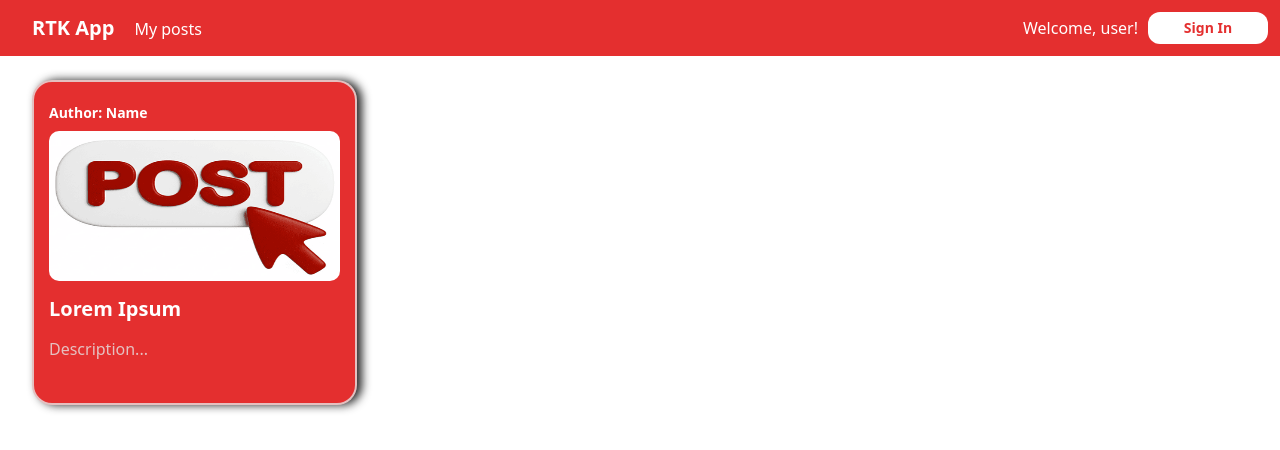
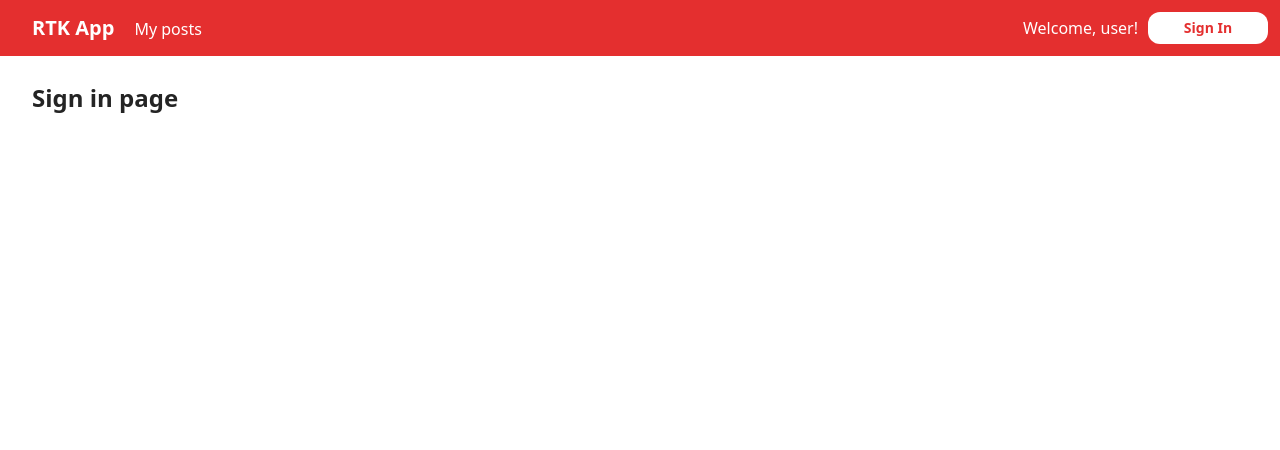
Before and after one commit to hybdev-01/users-post-rtk, a React (Vite) app: page /auth in a window 1280 px wide. Shown: the top 450 px of the page. Built offline with nearby package versions, Linux system fonts and the light colour scheme.

Commit message:
routing added

```diff
--- a/package.json
+++ b/package.json
@@ -12,7 +12,8 @@
   "dependencies": {
     "clsx": "^2.1.1",
     "react": "^19.1.1",
-    "react-dom": "^19.1.1"
+    "react-dom": "^19.1.1",
+    "react-router-dom": "^6.30.1"
   },
   "devDependencies": {
     "@eslint/js": "^9.33.0",
--- a/src/App.tsx
+++ b/src/App.tsx
@@ -1,19 +1,7 @@
-import { Card } from "components/UI/Card";
-
-import PostImg from "assets/images/post-img.png";
-import Layout from "components/Layout/Layout";
+import AppRouter from "app/routers/AppRouter";
 
 function App() {
-  return (
-    <Layout>
-      <Card
-        imgSrc={PostImg}
-        title="Lorem Ipsum"
-        description="Description..."
-        topText="Author: Name"
-      />
-    </Layout>
-  );
+  return <AppRouter />;
 }
 
 export default App;
--- /dev/null
+++ b/src/app/routers/AppRouter.tsx
@@ -0,0 +1,17 @@
+import Layout from "components/Layout";
+import Home from "pages/Home";
+import { Route, Routes } from "react-router-dom";
+
+export const AppRouter = () => {
+  return (
+    <Routes>
+      <Route path="/" element={<Layout />}>
+        <Route index element={<Home />} />
+        <Route path="my-posts" element={<h2>My posts...</h2>} />
+        <Route path="auth" element={<h2>Sign in page</h2>} />
+      </Route>
+    </Routes>
+  );
+};
+
+export default AppRouter;
--- a/src/components/Layout/Header.module.css
+++ b/src/components/Layout/Header.module.css
@@ -57,6 +57,11 @@
 
    a {
       color: white;
+
+      &.active {
+         color: yellow;
+         font-weight: bold;
+      }
    }
 
 }
--- a/src/components/Layout/Header.tsx
+++ b/src/components/Layout/Header.tsx
@@ -1,22 +1,35 @@
 import Button from "components/UI/Button";
 import styles from "./Header.module.css";
+import { Link, NavLink, useNavigate } from "react-router-dom";
 
 export const Header = () => {
+  const navigate = useNavigate();
+
   return (
     <header className={styles["header"]}>
       <h2 className={styles["app-text"]}>
-        <a href="/#">RTK App</a>
+        <Link to="/">RTK App</Link>
       </h2>
       <nav>
         <ul className={styles["left-nav"]}>
           <li className={styles["nav-item"]}>
-            <a href="/#my-posts">My posts</a>
+            <NavLink
+              to="/my-posts"
+              className={({ isActive }) => (isActive ? styles["active"] : "")}
+            >
+              My posts
+            </NavLink>
           </li>
         </ul>
         <ul className={styles["right-nav"]}>
           <li className={styles["nav-item"]}>Welcome, user!</li>
           <li className={styles["nav-item"]}>
-            <Button className={styles["btn-auth"]}>Sign In</Button>
+            <Button
+              className={styles["btn-auth"]}
+              onClick={() => navigate("/auth")}
+            >
+              Sign In
+            </Button>
           </li>
         </ul>
       </nav>
--- a/src/components/Layout/Layout.tsx
+++ /dev/null
@@ -1,17 +0,0 @@
-import type { ReactNode } from "react";
-import Header from "./Header";
-
-interface LayoutProps {
-  children: ReactNode;
-}
-
-export const Layout = ({ children }: LayoutProps) => {
-  return (
-    <>
-      <Header />
-      <main>{children}</main>
-    </>
-  );
-};
-
-export default Layout;
--- /dev/null
+++ b/src/components/Layout/index.tsx
@@ -0,0 +1,15 @@
+import Header from "./Header";
+import { Outlet } from "react-router-dom";
+
+export const Layout = () => {
+  return (
+    <>
+      <Header />
+      <main>
+        <Outlet />
+      </main>
+    </>
+  );
+};
+
+export default Layout;
--- a/src/components/UI/Button.tsx
+++ b/src/components/UI/Button.tsx
@@ -1,4 +1,4 @@
-import type { ReactNode } from "react";
+import type { MouseEvent, ReactNode } from "react";
 import styles from "./Button.module.css";
 import clsx from "clsx";
 
@@ -6,12 +6,19 @@ interface ButtonProps {
   className?: string;
   children: ReactNode;
   isEmpty?: boolean;
+  onClick?: (e: MouseEvent<HTMLButtonElement>) => void;
 }
 
-export const Button = ({ className, children, isEmpty }: ButtonProps) => {
+export const Button = ({
+  className,
+  children,
+  isEmpty,
+  onClick,
+}: ButtonProps) => {
   return (
     <button
       className={clsx(styles["button"], className, isEmpty && styles["empty"])}
+      onClick={onClick}
     >
       {children}
     </button>
--- a/src/main.tsx
+++ b/src/main.tsx
@@ -2,9 +2,14 @@ import { StrictMode } from "react";
 import { createRoot } from "react-dom/client";
 import "./index.css";
 import App from "./App.tsx";
+import { BrowserRouter } from "react-router-dom";
 
 createRoot(document.getElementById("root")!).render(
   <StrictMode>
-    <App />
+    <BrowserRouter
+      future={{ v7_startTransition: true, v7_relativeSplatPath: true }}
+    >
+      <App />
+    </BrowserRouter>
   </StrictMode>
 );
--- /dev/null
+++ b/src/pages/Home.tsx
@@ -0,0 +1,18 @@
+import { Card } from "components/UI/Card";
+
+import PostImg from "assets/images/post-img.png";
+
+const Home = () => {
+  return (
+    <>
+      <Card
+        imgSrc={PostImg}
+        title="Lorem Ipsum"
+        description="Description..."
+        topText="Author: Name"
+      />
+    </>
+  );
+};
+
+export default Home;
```
Also changed, not shown: 1 other file (tests, documents, lock files or other folders).
